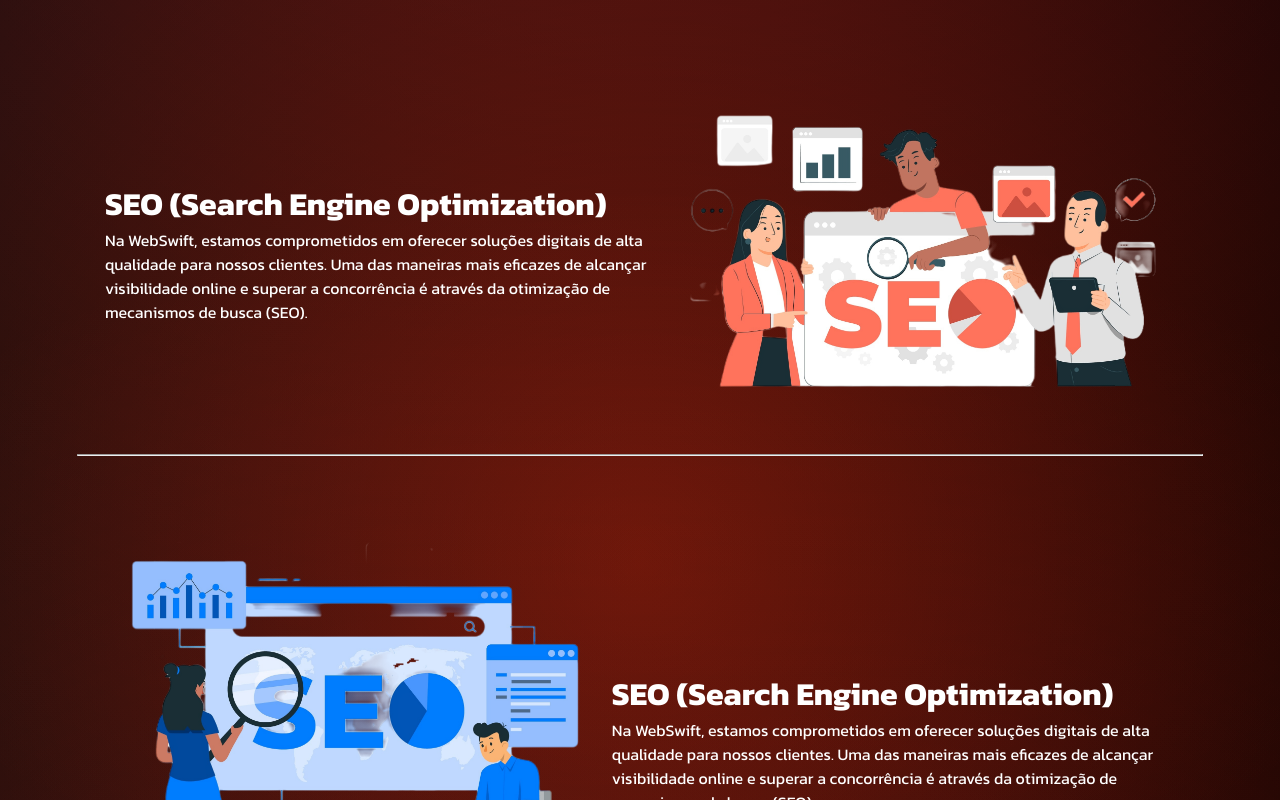
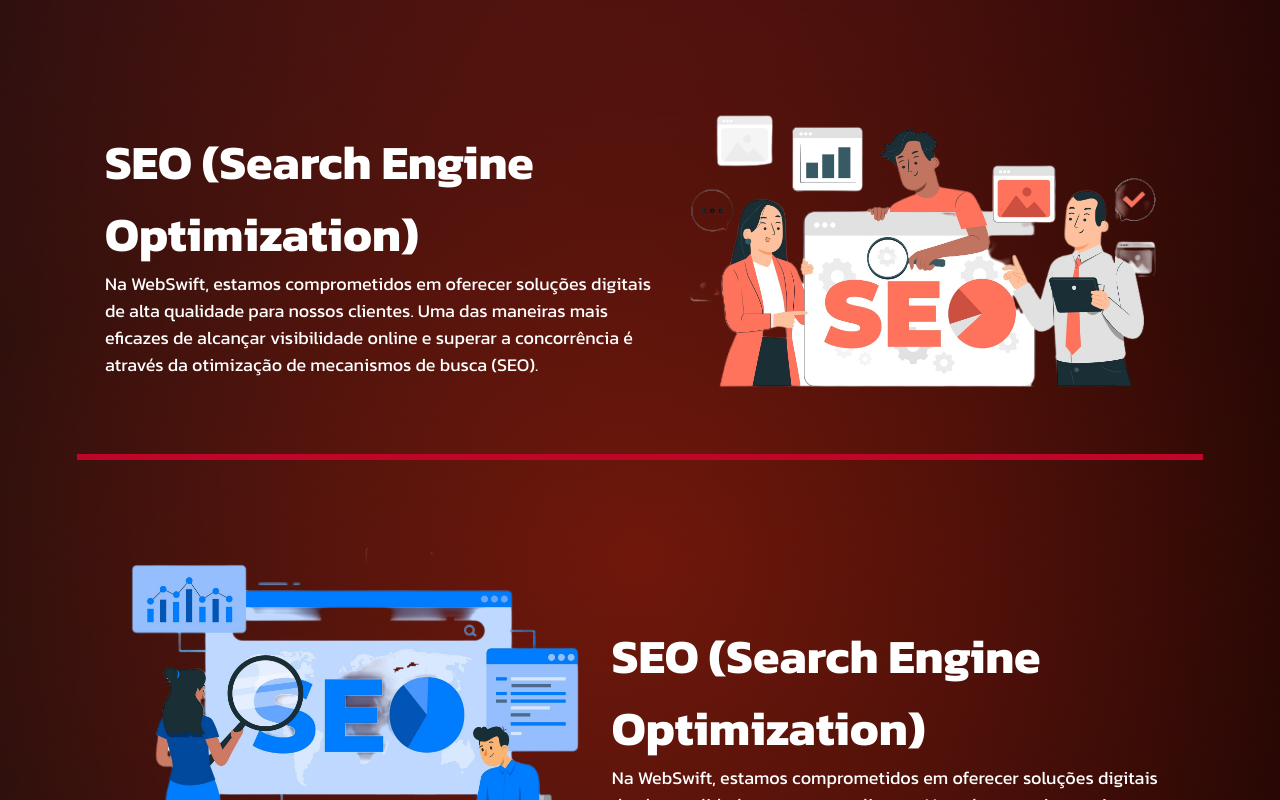
Before and after one commit to Daniel-Possamai/myLandPagePrincipal, a React (Create React App) app: page / in a window 1280 px wide. Shown: the part 1120-1920 px from the top of the page. Built offline with nearby package versions, Linux system fonts and the light colour scheme; a web font is replaced by a local one.

Commit message:
atualizado tamanho do hr e cores

```diff
--- a/src/components/faq/faq.tsx
+++ b/src/components/faq/faq.tsx
@@ -1,5 +1,5 @@
 import './faq.scss'
-import React, { useEffect, useState } from "react";
+// import React, { useEffect, useState } from "react";
 import Faq from "react-faq-component"
 
 
--- a/src/components/seo/seo.scss
+++ b/src/components/seo/seo.scss
@@ -5,6 +5,9 @@
 
     hr{
         margin: 30px 0;
+        border-color: #c10528;
+        border-width: 3px;
+        border-style: solid;
     }
 }
 
@@ -16,7 +19,12 @@
 
     .infos-seo{
         width: 50%;
-
+        h1{
+            font-size: 48px;
+        }
+        p{
+            font-size: 18px;
+        }
     }
 
     .img-seo{
```
